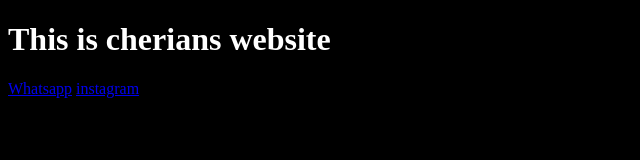
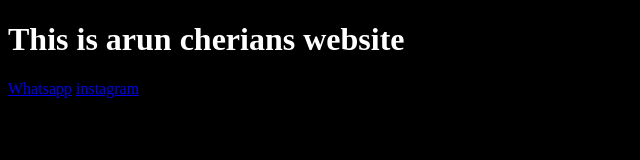
Before and after one commit to arun-cherian/arun-cherian.github.io, a plain HTML site: page index.html in a window 1280 px wide. Shown: the whole page, without its empty margins (0-640 px from the left). Drawn offline with Linux system fonts and the light colour scheme.

Commit message:
Update index.html
Hehe

```diff
--- a/index.html
+++ b/index.html
@@ -13,7 +13,7 @@
             color: white;
         }
     </style>
-    <h1>This is cherians website</h1>
+    <h1>This is arun cherians website</h1>
     <a href="http://wa.me/+919497821168">Whatsapp</a>
     <a href="https://instagram.com/arun_cherry_an">instagram</a>
 </body>
```
